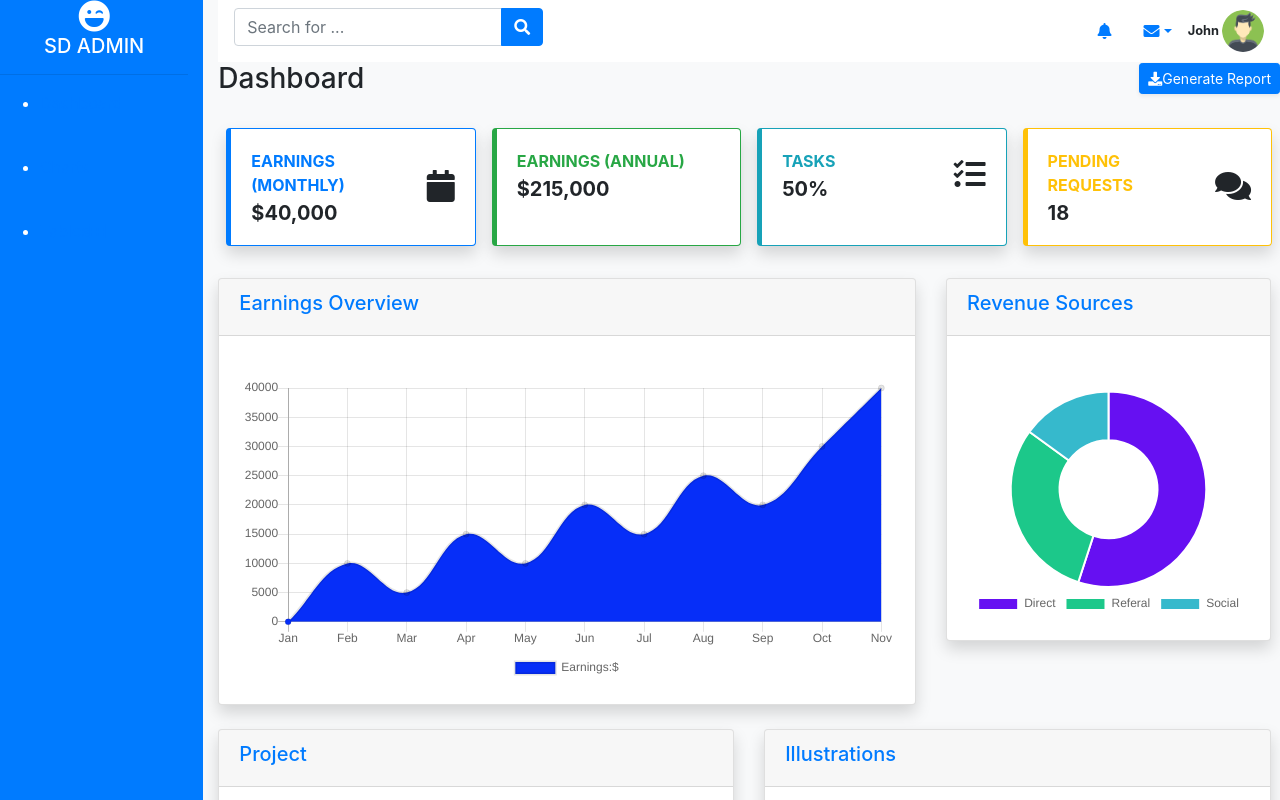
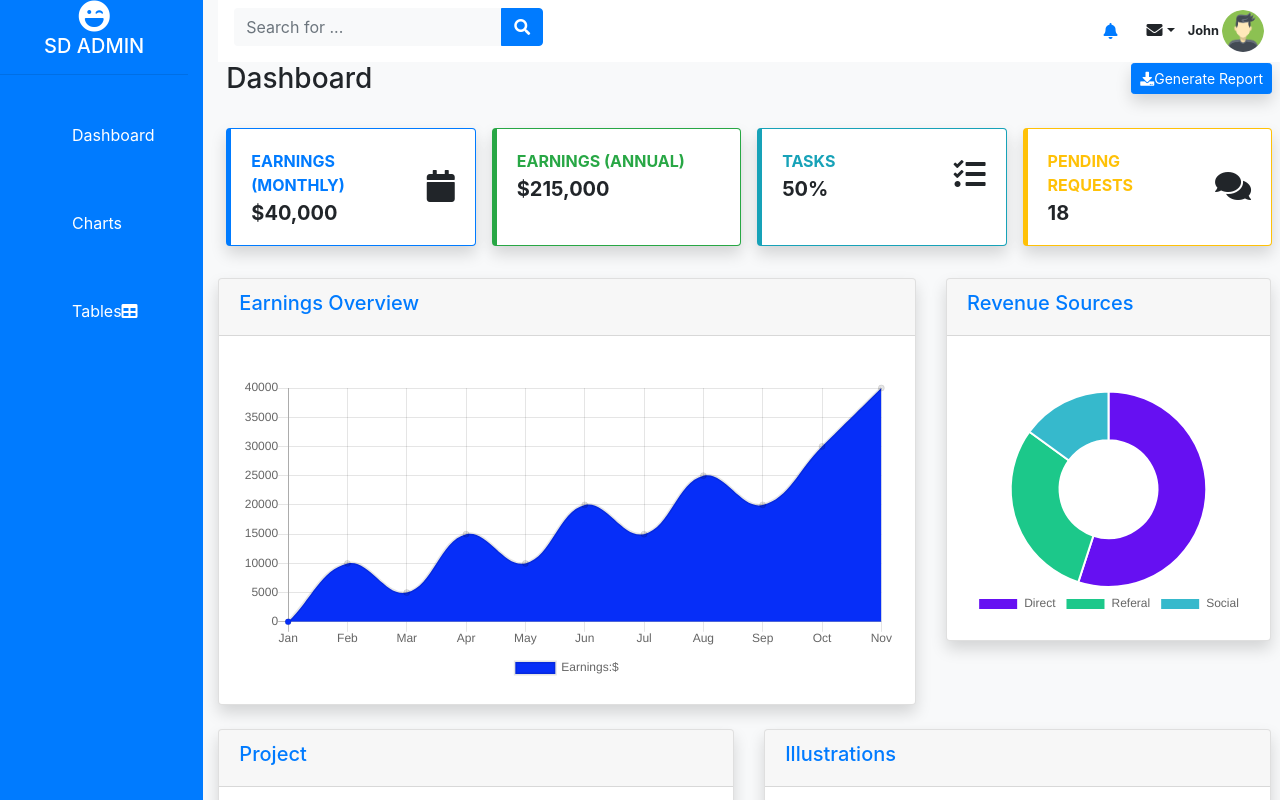
Before and after one commit to dorinsolopa/admin-panel, a React (Create React App) app: page / in a window 1280 px wide. Shown: the top 800 px of the page. Built offline with nearby package versions, Linux system fonts and the light colour scheme.

Commit message:
admin-panel

```diff
--- a/src/components/navbar/Navbar.js
+++ b/src/components/navbar/Navbar.js
@@ -4,55 +4,73 @@ class Navbar extends React.Component {
   render() {
     return (
       <nav className="navbar navbar-expand-lg navbar-white bg-white">
-
-        <div class="input-group mb-2" style={{width:"30%"}} >
-     <input type="text" className="form-control" placeholder="Search for ..." aria-label="Search" aria-describedby="button-addon1" />
+        <div className="input-group mb-2 " style={{ width: "30%" }}>
+          <input
+            type="text"
+            className="form-control border-0 bg-light"
+            placeholder="Search for ..."
+            aria-label="Search"
+            aria-describedby="button-addon2"
+          />
           <div class="input-group-append">
-     <button class="btn btn-primary" type="button" id="button-addon1"> <i class="fa fa-search"></i> </button>
+            <button class="btn btn-primary" type="button" id="button-addon2">
+              <i class="fa fa-search"></i>
+            </button>
           </div>
         </div>
-
+        {/* Form */}
         <div
           className="collapse navbar-collapse justify-content-end"
           id="navbarSupportedContent"
         >
           <ul className="nav nav-pills nav-fill ">
+            {/* Bell */}
             <li className="nav-item active">
               <a className="nav-link" href="#">
                 <i class="fa fa-bell"></i>
                 <span class="sr-only">(current)</span>
               </a>
             </li>
+            {/* Dropdown */}
+            <div className="dropdown ">
+              <button
+                class="btn btn-default dropdown-toggle"
+                type="button"
+                id="menu1"
+                data-toggle="dropdown"
+              >
+                <i className="fa fa-envelope"></i>
+                <span class="caret"></span>
+              </button>
 
-            <li className="nav-item dropdown active">
-              <a
-                className="nav-link dropdown-toggle"
-                href="#"
-                id="navbarDropdown"
-                role="button"
-                data-toggle="dropdown"
-                aria-haspopup="true"
-                aria-expanded="false"
-              >
-                <i class="fa fa-envelope fa-md"></i>
+              <ul class="dropdown-menu" role="menu" aria-labelledby="menu1">
+                <li role="presentation">
+                  <a role="menuitem" href="#">
+                    HTML
                   </a>
-              <div className="dropdown-menu" aria-labelledby="navbarDropdown">
-                <a className="dropdown-item" href="#">
-                  Action
+                </li>
+                <li role="presentation">
+                  <a role="menuitem" href="#">
+                    CSS
                   </a>
-                <a className="dropdown-item" href="#">
-                  Another action
+                </li>
+                <li role="presentation">
+                  <a role="menuitem" href="#">
+                    JavaScript
                   </a>
-                <div className="dropdown-divider"></div>
-                <a className="dropdown-item" href="#">
-                  Something else here
+                </li>
+                <li role="presentation" class="divider"></li>
+                <li role="presentation">
+                  <a role="menuitem" href="#">
+                    About Us
                   </a>
-              </div>
                 </li>
               </ul>
-
-          <div class="split right">
-            <div class="centered">
+            </div>
+          </ul>
+          {/* Contact Chips */}
+          <div className="split right">
+            <div className="centered">
               <small className="font-weight-bold">John </small>
               <img
                 src={require("../../assets/avatar2.png")}
--- a/src/components/sidebar/Sidebar.js
+++ b/src/components/sidebar/Sidebar.js
@@ -9,7 +9,7 @@ class Sidebar extends React.Component {
     });
 
     return (
-      <div className="nav-side-menu text-white ">
+      <div className="nav-side-menu text-white mb-3 ">
         <div className=" text-center ">
           <div className="sidebar-brand-icon rotate-n-15">
             <i className="fa fa-laugh-wink fa-2x"></i>
@@ -17,16 +17,16 @@ class Sidebar extends React.Component {
           <h5>SD ADMIN</h5>
         </div>
         <hr className="sidebar-divider " />
-        <div>
-          <ul className="bg-primary ">
+        <div className="sidebar">
+          <ul className="">
             {routes.map((route, index) => {
               return (
-                <li className="nav-item ">
+                <a active >
                   <Link to={route.path} className="s-sidebar__nav-link">
                     {route.name}
                     <i className={route.icon}></i>
                   </Link>
-                </li>
+                </a>
               );
             })}
           </ul>
--- a/src/components/sidebar/sidebar.css
+++ b/src/components/sidebar/sidebar.css
@@ -1,23 +1,22 @@
-.sidebar{
-    height: 100vh;
-    padding-left: 20px;
-    opacity: 0.3;
-    width: 400px;
+.sidebar {
+
+    width: 200px;
     position: fixed;
-    z-index: 200;
+    height: 100%;
+    overflow: auto;
+  }
 
-    animation: slide-open .75 forwards;
-}
+  .sidebar a {
+    display: block;
+    color: white;
+    padding: 16px;
+    text-decoration: none;
+  }
 
-.s-layout {
-    display: flex;
-    width: 100%;
-    min-height: 100vh;
-}
 
-.s-sidebar__nav-link{
-    position: relative;
-    display: inline-block;
-    width: 100%;
-    height: 4em;
-}
+
+  .sidebar a:hover:not(.active) {
+
+    color: white;
+
+  }
--- a/src/index.js
+++ b/src/index.js
@@ -5,7 +5,7 @@ import App from './App';
 import * as serviceWorker from './serviceWorker';
 import "bootstrap/dist/css/bootstrap.min.css";
 import  "@fortawesome/fontawesome-free/css/all.css"
-import "react-toggle/style.css"
+
 
 ReactDOM.render(
   <React.StrictMode>
--- a/src/pages/dashboard/Dashboard.js
+++ b/src/pages/dashboard/Dashboard.js
@@ -7,7 +7,7 @@ import HorizontalBar from "../../components/chart/HorizontalBar";
 import ColorSystem from "../dashboard/ColorSystem";
 import Illustrations from "../dashboard/Illustrations";
 import Paragraph from "../dashboard/Paragraph";
-import Navbar from "../../components/navbar/Navbar"
+import Navbar from "../../components/navbar/Navbar";
 
 class Dashboard extends React.Component {
   render() {
@@ -16,8 +16,10 @@ class Dashboard extends React.Component {
         <Navbar />
 
         <div className="d-sm-flex align-items-center justify-content-between  mb-4">
-          <h1 className="h3 mb-0 text-gray-800">Dashboard</h1>
-          <a className=" d-sm-inline-block btn btn-sm btn-primary shadow-sm">
+          <h1 className="h3 mb-0 text-gray-800 ml-2">
+
+          Dashboard</h1>    <i className="fa fa-dashboard fa-2x"></i>
+          <a className=" d-sm-inline-block btn btn-sm btn-primary shadow mr-2">
             <i className="fa fa-download"></i>
             Generate Report
           </a>
--- a/src/router/routes.js
+++ b/src/router/routes.js
@@ -9,7 +9,7 @@ export const routes = [
     component: Dashboard,
     name: " Dashboard",
     menu: true,
-    icon: "fa fa-dashboard"
+    icon: "fa fa-dashboard "
   },
 
   {
```
Lines whose indentation alone changed are shown as unchanged.
